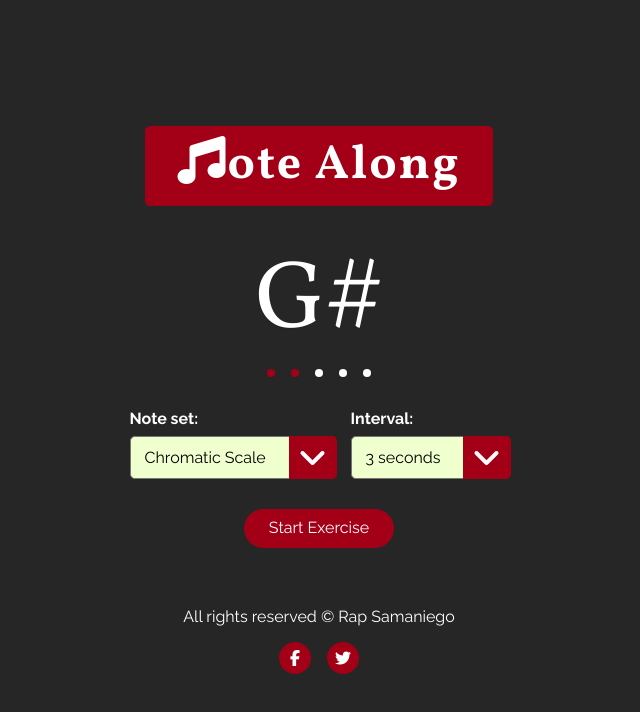
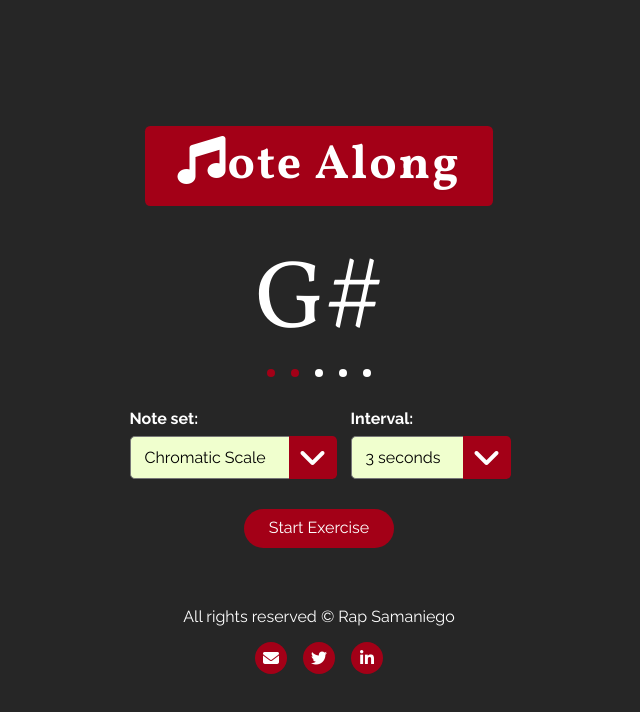
Before and after one commit to rapsamaniego27/note-along, a website: page index.html in a window 1280 px wide. Shown: the whole page, without its empty margins (321-961 px from the left). Drawn offline with nearby package versions, Linux system fonts and the light colour scheme; files that its build step writes are made by us from their sources.

Commit message:
added links

```diff
--- a/index.html
+++ b/index.html
@@ -70,8 +70,9 @@
       <footer>
         <p class="footer-texts">All rights reserved &copy; Rap Samaniego</p>
         <div class="footer__social-media-links">
-          <a href="#" class="social-media"><i class="fa fa-facebook-f"></i></a>
-          <a href="#" class="social-media"><i class="fa fa-twitter"></i></a>
+          <a href="mailto:rapsamaniego27@gmail.com?subject=Greetings Ralph" class="social-media" target="_blank"><i class="fa fa-envelope"></i></a>
+          <a href="https://twitter.com/Rapunk77" class="social-media"><i class="fa fa-twitter" target="_blank"></i></a>
+          <a href="https://www.linkedin.com/in/ralph-martyn-samaniego-b67837190/" class="social-media"><i class="fa fa-linkedin" target="_blank"></i></a>
         </div>
       </footer>
     </div>
--- a/source/scss/4-layout/footer.scss
+++ b/source/scss/4-layout/footer.scss
@@ -21,7 +21,7 @@ footer{
       transition:all 0.2s ease-in-out;
 
       &:hover{
-        transform:scale(1.1);
+        transform:scale(1.2);
       }
 
       i{
```
